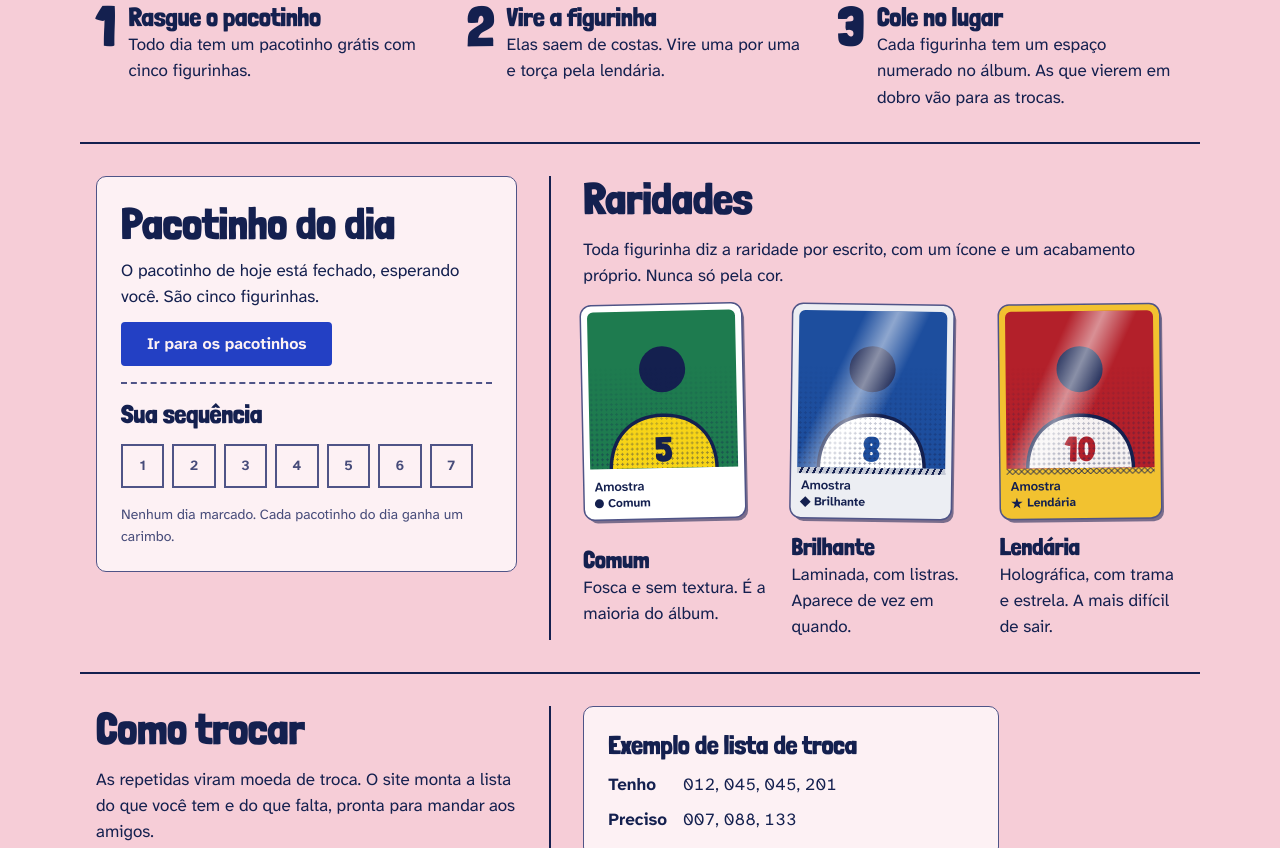
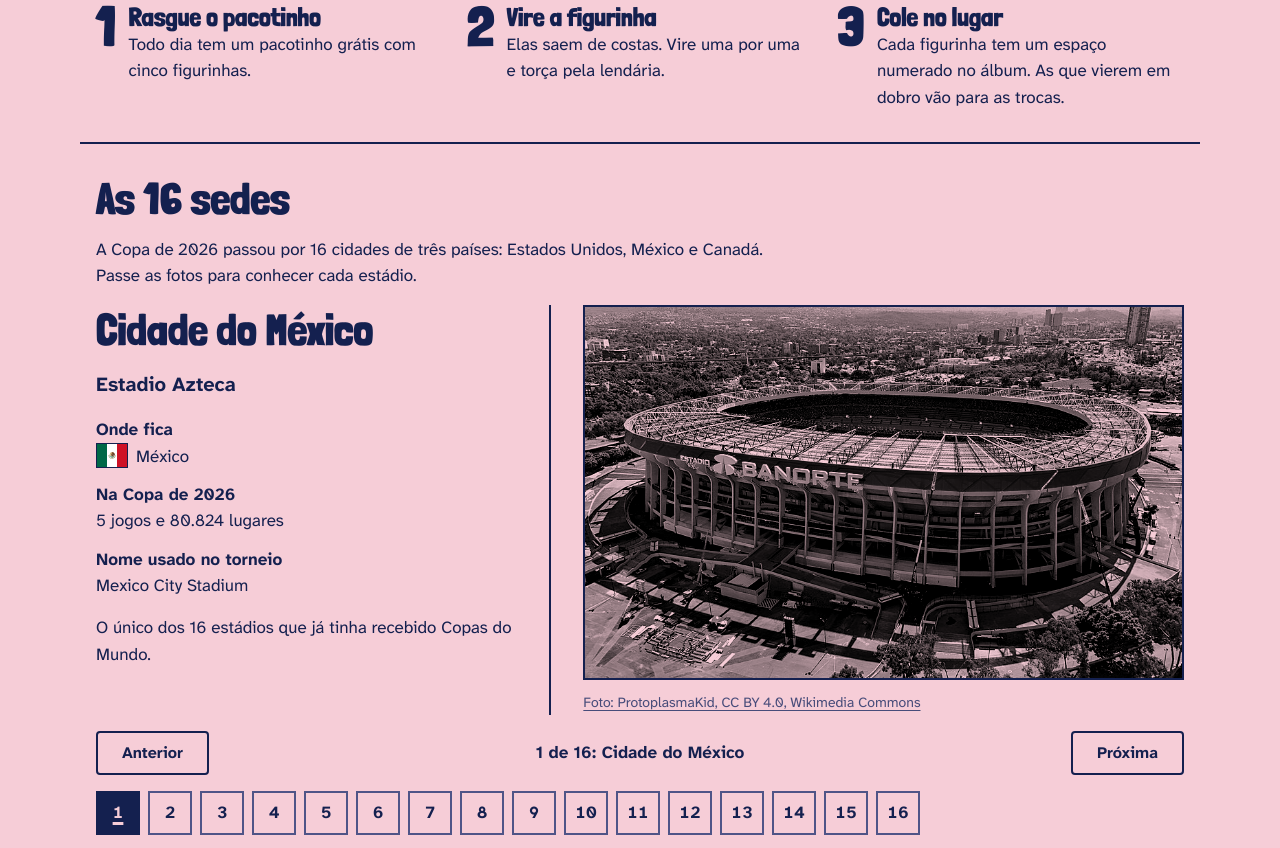
Before and after one commit to vitorzago1/album-copa-2026, a plain HTML site: page index.html in a window 1280 px wide. Shown: the part 896-1744 px from the top of the page. Drawn offline with Linux system fonts and the light colour scheme.

Commit message:
feat: carrossel acessível das 16 sedes na página inicial

```diff
--- a/index.html
+++ b/index.html
@@ -16,6 +16,7 @@
   <script src="js/dados.js" defer></script>
   <script src="js/estado.js" defer></script>
   <script src="js/inicio.js" defer></script>
+  <script src="js/carrossel.js" defer></script>
 
   <link rel="stylesheet" href="css/tokens.css">
   <link rel="stylesheet" href="css/base.css">
@@ -129,6 +130,47 @@
           <p>Cada figurinha tem um espaço numerado no álbum. As que vierem em dobro vão para as trocas.</p>
         </li>
       </ol>
+    </section>
+
+    <!-- CARROSSEL DAS SEDES. Uma sede por vez, com a foto do estádio. Os textos e a foto
+         são trocados pelo js/carrossel.js, a partir da lista SEDES de js/dados.js.
+         Não passa sozinho: só muda quando a pessoa aperta um botão. -->
+    <section class="largura secao fluxo" aria-labelledby="titulo-sedes" aria-roledescription="carrossel">
+      <h2 id="titulo-sedes">As 16 sedes</h2>
+      <p>A Copa de 2026 passou por 16 cidades de três países: Estados Unidos, México e Canadá. Passe as fotos para conhecer cada estádio.</p>
+      <noscript><p>As fotos das sedes aparecem com o JavaScript ligado no navegador.</p></noscript>
+
+      <div class="carrossel fluxo" id="carrossel" hidden>
+        <div class="dobra" role="group" aria-roledescription="slide" aria-labelledby="sede-cidade">
+          <div class="fluxo">
+            <h3 class="carrossel-cidade" id="sede-cidade"></h3>
+            <p class="carrossel-estadio" id="sede-estadio"></p>
+            <dl class="carrossel-dados">
+              <dt>Onde fica</dt>
+              <dd><img class="bandeirinha" id="sede-bandeira" src="assets/bandeiras/mx.svg" alt="" width="48" height="36"> <span id="sede-pais"></span></dd>
+              <dt>Na Copa de 2026</dt>
+              <dd id="sede-numeros"></dd>
+              <dt>Nome usado no torneio</dt>
+              <dd id="sede-nome-na-copa"></dd>
+            </dl>
+            <p id="sede-nota"></p>
+          </div>
+
+          <figure class="carrossel-figura">
+            <!-- A foto é colorida no arquivo. O CSS (classe "foto") é que a mostra em uma tinta só. -->
+            <div class="foto"><img id="sede-foto" src="assets/img/sedes/cidade-do-mexico.jpg" alt="" width="960" height="540"></div>
+            <figcaption><a class="texto-apoio" id="sede-credito" href="sobre.html"></a></figcaption>
+          </figure>
+        </div>
+
+        <div class="carrossel-controles">
+          <button class="botao botao-contorno" type="button" id="sede-anterior">Anterior</button>
+          <!-- role="status": o leitor de tela lê "3 de 16: Dallas" a cada troca. -->
+          <p class="carrossel-posicao" id="sede-posicao" role="status"></p>
+          <button class="botao botao-contorno" type="button" id="sede-proxima">Próxima</button>
+        </div>
+        <ol class="carrossel-indicadores" id="sede-indicadores" aria-label="Ir direto para uma sede"></ol>
+      </div>
     </section>
 
     <!-- PACOTINHO DO DIA e RARIDADES, lado a lado na página dupla. -->
@@ -268,7 +310,7 @@
       <div class="rodape-creditos">
         <p>Projeto acadêmico de Vitor Zago Pontes Morais. Desenvolvimento de Interfaces, 2/2026, CEUB. Prof. Dr. Felipe Batista da Silva.</p>
         <p>Projeto acadêmico, sem fins comerciais e sem vínculo com a FIFA, a Panini ou as federações.</p>
-        <p>Fontes tipográficas: Londrina Solid e Atkinson Hyperlegible Next (licença OFL). Bandeiras: flag-icons (licença MIT). Os créditos completos ficam na página <a href="sobre.html">Sobre</a>.</p>
+        <p>Fontes tipográficas: Londrina Solid e Atkinson Hyperlegible Next (licença OFL). Bandeiras: flag-icons (licença MIT). Fotos dos estádios: Wikimedia Commons. Os créditos completos ficam na página <a href="sobre.html#creditos">Sobre</a>.</p>
       </div>
     </div>
   </footer>
--- /dev/null
+++ b/js/carrossel.js
@@ -0,0 +1,92 @@
+// ============================================================================
+// carrossel.js
+// ----------------------------------------------------------------------------
+// O carrossel das 16 sedes, na página inicial. Mostra uma sede por vez, com a
+// foto do estádio e os dados dela.
+//
+// Como é feito para funcionar com teclado e leitor de tela:
+//   - botões "Anterior" e "Próxima" de verdade (<button>);
+//   - um botão numerado para cada sede (os indicadores), que leva direto a ela;
+//   - a posição ("3 de 16: Dallas") fica em um texto com role="status", que o
+//     leitor de tela lê sozinho a cada troca;
+//   - não passa sozinho: só muda quando a pessoa pede.
+//
+// Depende de: js/dados.js (a lista SEDES).
+// ============================================================================
+
+document.addEventListener('DOMContentLoaded', function () {
+  'use strict';
+
+  const carrossel = document.getElementById('carrossel');
+  if (!carrossel) return;
+
+  const indicadores = document.getElementById('sede-indicadores');
+  let atual = 0;   // posição da sede que está na tela (0 é a primeira)
+
+  // Escreve os números com ponto de milhar, do jeito brasileiro: 80824 vira "80.824"
+  function comPonto(numero) {
+    return numero.toLocaleString('pt-BR');
+  }
+
+  // Cria um botão numerado para cada sede
+  SEDES.forEach(function (sede, posicao) {
+    const botao = document.createElement('button');
+    botao.type = 'button';
+    botao.className = 'carrossel-numero';
+    botao.textContent = posicao + 1;
+    botao.setAttribute('aria-label', 'Sede ' + (posicao + 1) + ': ' + sede.cidade);
+    botao.addEventListener('click', function () { mostrar(posicao); });
+
+    const item = document.createElement('li');
+    item.append(botao);
+    indicadores.append(item);
+  });
+
+  // Troca a sede que está na tela
+  function mostrar(posicao) {
+    atual = posicao;
+    const sede = SEDES[atual];
+
+    // Textos
+    document.getElementById('sede-cidade').textContent = sede.cidade;
+    document.getElementById('sede-estadio').textContent = sede.estadio;
+    document.getElementById('sede-pais').textContent = sede.municipio ? sede.municipio + ', ' + sede.pais : sede.pais;
+    document.getElementById('sede-bandeira').src = 'assets/bandeiras/' + sede.bandeira + '.svg';
+    document.getElementById('sede-numeros').textContent = sede.jogos + ' jogos e ' + comPonto(sede.capacidade) + ' lugares';
+    document.getElementById('sede-nome-na-copa').textContent = sede.nomeNaCopa;
+
+    const nota = document.getElementById('sede-nota');
+    nota.textContent = sede.nota;
+    nota.hidden = sede.nota === '';
+
+    // Foto e crédito
+    const foto = document.getElementById('sede-foto');
+    foto.src = 'assets/img/sedes/' + sede.id + '.jpg';
+    foto.alt = sede.foto.alt;
+    const credito = document.getElementById('sede-credito');
+    credito.textContent = 'Foto: ' + sede.foto.autor + ', ' + sede.foto.licenca + ', Wikimedia Commons';
+    credito.href = sede.foto.origem;
+
+    // Posição: lida pelo leitor de tela a cada troca
+    document.getElementById('sede-posicao').textContent = (atual + 1) + ' de ' + SEDES.length + ': ' + sede.cidade;
+
+    // Marca o indicador da sede atual (aria-current diz ao leitor de tela qual é)
+    const botoes = indicadores.querySelectorAll('button');
+    for (let i = 0; i < botoes.length; i++) {
+      if (i === atual) botoes[i].setAttribute('aria-current', 'true');
+      else botoes[i].removeAttribute('aria-current');
+    }
+  }
+
+  // "Anterior" na primeira vai para a última, e "Próxima" na última volta para a primeira
+  document.getElementById('sede-anterior').addEventListener('click', function () {
+    mostrar((atual - 1 + SEDES.length) % SEDES.length);
+  });
+
+  document.getElementById('sede-proxima').addEventListener('click', function () {
+    mostrar((atual + 1) % SEDES.length);
+  });
+
+  carrossel.hidden = false;   // o carrossel só aparece se o JavaScript estiver ligado
+  mostrar(0);
+});
```
